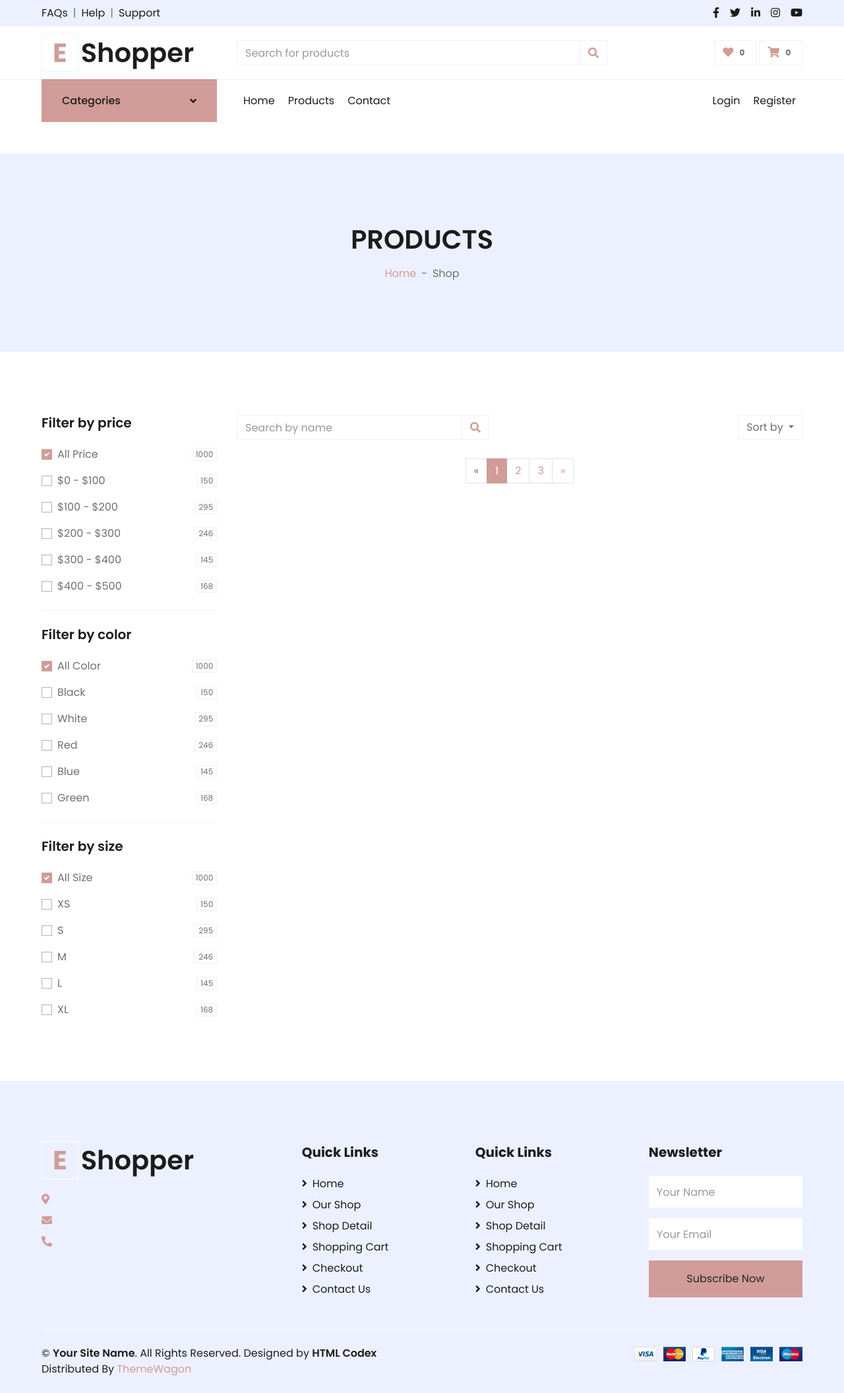
After one commit to BakuCodeRepos/p810, a Django app: page /products in a window 1280 px wide. The commit adds this page. Shown: the whole page at 66% size. Run offline with Django 5.2, Linux system fonts and the light colour scheme; data that the repository does not hold is empty; some libraries are stand-ins or nearby versions.

Commit message:
product list and detail pages added

```diff
--- a/app/app/urls.py
+++ b/app/app/urls.py
@@ -8,6 +8,7 @@ urlpatterns = [
     path('', include('core.urls')),
     path('', include('contact.urls')),
     path('', include('account.urls')),
+    path('', include('product.urls')),
 ]
 
 if settings.DEBUG:
--- a/app/product/admin.py
+++ b/app/product/admin.py
@@ -1,5 +1,5 @@
 from django.contrib import admin
-from .models import Comment, Product, ProductType, Color, Size, Category
+from .models import Comment, Product, ProductType, Color, Size, Category, Brand
 from .forms import CategoryAdminForm
 
 admin.site.register(Comment)
@@ -7,6 +7,7 @@ admin.site.register(Product)
 admin.site.register(ProductType)
 admin.site.register(Color)
 admin.site.register(Size)
+admin.site.register(Brand)
 
 @admin.register(Category)
 class CategoryAdmin(admin.ModelAdmin):
--- /dev/null
+++ b/app/product/urls.py
@@ -0,0 +1,8 @@
+from django.urls import path
+
+from . import views
+
+urlpatterns = [
+    path('products', views.ProductListView.as_view(), name='products'),
+    path('products/<slug:slug>', views.ProductDetailView.as_view(), name='product-detail'),
+]
--- a/app/product/views.py
+++ b/app/product/views.py
@@ -1,3 +1,23 @@
 from django.shortcuts import render
+from django.views.generic import ListView, DeleteView, DetailView, UpdateView
+from .models import Product
 
-# Create your views here.
+
+# def products(request): # function based product list view
+#     products = Product.objects.all()
+#     context = {
+#         'products': products
+#     }
+#     return render(request, 'product/list.html', context)
+
+class ProductListView(ListView): # class based product list view
+    queryset = Product.objects.all()
+    context_object_name = 'products' # default name = object_list
+    template_name = 'product/list.html'
+
+
+class ProductDetailView(DetailView):
+    queryset = Product.objects.all()
+    context_object_name = 'product'
+    template_name = 'product/detail.html'
+    slug_url_kwarg = 'slug'
--- a/app/templates/base/index.html
+++ b/app/templates/base/index.html
@@ -145,7 +145,7 @@
                     <div class="collapse navbar-collapse justify-content-between" id="navbarCollapse">
                         <div class="navbar-nav mr-auto py-0">
                             <a href="{% url 'index' %}" class="nav-item nav-link{% if request.resolver_match.url_name == 'index' %} active{% endif %}">Home</a>
-                            <a href="#" class="nav-item nav-link">Products</a>
+                            <a href="{% url 'products' %}" class="nav-item nav-link">Products</a>
                             <a href="{% url 'contact' %}" class="nav-item nav-link{% if request.resolver_match.url_name == 'contact' %} active{% endif %}">Contact</a>
                         </div>
                         <div class="navbar-nav ml-auto py-0">
--- /dev/null
+++ b/app/templates/product/list.html
@@ -0,0 +1,216 @@
+{% extends "base/index.html" %}
+{% load static i18n %}
+
+{% block content %}
+    <!-- Page Header Start -->
+    <div class="container-fluid bg-secondary mb-5">
+        <div class="d-flex flex-column align-items-center justify-content-center" style="min-height: 300px">
+            <h1 class="font-weight-semi-bold text-uppercase mb-3">{% trans 'Products' %}</h1>
+            <div class="d-inline-flex">
+                <p class="m-0"><a href="">{% trans 'Home' %}</a></p>
+                <p class="m-0 px-2">-</p>
+                <p class="m-0">{% trans 'Shop' %}</p>
+            </div>
+        </div>
+    </div>
+    <!-- Page Header End -->
+
+
+    <!-- Shop Start -->
+    <div class="container-fluid pt-5">
+        <div class="row px-xl-5">
+            <!-- Shop Sidebar Start -->
+            <div class="col-lg-3 col-md-12">
+                <!-- Price Start -->
+                <div class="border-bottom mb-4 pb-4">
+                    <h5 class="font-weight-semi-bold mb-4">Filter by price</h5>
+                    <form>
+                        <div class="custom-control custom-checkbox d-flex align-items-center justify-content-between mb-3">
+                            <input type="checkbox" class="custom-control-input" checked id="price-all">
+                            <label class="custom-control-label" for="price-all">All Price</label>
+                            <span class="badge border font-weight-normal">1000</span>
+                        </div>
+                        <div class="custom-control custom-checkbox d-flex align-items-center justify-content-between mb-3">
+                            <input type="checkbox" class="custom-control-input" id="price-1">
+                            <label class="custom-control-label" for="price-1">$0 - $100</label>
+                            <span class="badge border font-weight-normal">150</span>
+                        </div>
+                        <div class="custom-control custom-checkbox d-flex align-items-center justify-content-between mb-3">
+                            <input type="checkbox" class="custom-control-input" id="price-2">
+                            <label class="custom-control-label" for="price-2">$100 - $200</label>
+                            <span class="badge border font-weight-normal">295</span>
+                        </div>
+                        <div class="custom-control custom-checkbox d-flex align-items-center justify-content-between mb-3">
+                            <input type="checkbox" class="custom-control-input" id="price-3">
+                            <label class="custom-control-label" for="price-3">$200 - $300</label>
+                            <span class="badge border font-weight-normal">246</span>
+                        </div>
+                        <div class="custom-control custom-checkbox d-flex align-items-center justify-content-between mb-3">
+                            <input type="checkbox" class="custom-control-input" id="price-4">
+                            <label class="custom-control-label" for="price-4">$300 - $400</label>
+                            <span class="badge border font-weight-normal">145</span>
+                        </div>
+                        <div class="custom-control custom-checkbox d-flex align-items-center justify-content-between">
+                            <input type="checkbox" class="custom-control-input" id="price-5">
+                            <label class="custom-control-label" for="price-5">$400 - $500</label>
+                            <span class="badge border font-weight-normal">168</span>
+                        </div>
+                    </form>
+                </div>
+                <!-- Price End -->
+
+                <!-- Color Start -->
+                <div class="border-bottom mb-4 pb-4">
+                    <h5 class="font-weight-semi-bold mb-4">Filter by color</h5>
+                    <form>
+                        <div class="custom-control custom-checkbox d-flex align-items-center justify-content-between mb-3">
+                            <input type="checkbox" class="custom-control-input" checked id="color-all">
+                            <label class="custom-control-label" for="price-all">All Color</label>
+                            <span class="badge border font-weight-normal">1000</span>
+                        </div>
+                        <div class="custom-control custom-checkbox d-flex align-items-center justify-content-between mb-3">
+                            <input type="checkbox" class="custom-control-input" id="color-1">
+                            <label class="custom-control-label" for="color-1">Black</label>
+                            <span class="badge border font-weight-normal">150</span>
+                        </div>
+                        <div class="custom-control custom-checkbox d-flex align-items-center justify-content-between mb-3">
+                            <input type="checkbox" class="custom-control-input" id="color-2">
+                            <label class="custom-control-label" for="color-2">White</label>
+                            <span class="badge border font-weight-normal">295</span>
+                        </div>
+                        <div class="custom-control custom-checkbox d-flex align-items-center justify-content-between mb-3">
+                            <input type="checkbox" class="custom-control-input" id="color-3">
+                            <label class="custom-control-label" for="color-3">Red</label>
+                            <span class="badge border font-weight-normal">246</span>
+                        </div>
+                        <div class="custom-control custom-checkbox d-flex align-items-center justify-content-between mb-3">
+                            <input type="checkbox" class="custom-control-input" id="color-4">
+                            <label class="custom-control-label" for="color-4">Blue</label>
+                            <span class="badge border font-weight-normal">145</span>
+                        </div>
+                        <div class="custom-control custom-checkbox d-flex align-items-center justify-content-between">
+                            <input type="checkbox" class="custom-control-input" id="color-5">
+                            <label class="custom-control-label" for="color-5">Green</label>
+                            <span class="badge border font-weight-normal">168</span>
+                        </div>
+                    </form>
+                </div>
+                <!-- Color End -->
+
+                <!-- Size Start -->
+                <div class="mb-5">
+                    <h5 class="font-weight-semi-bold mb-4">Filter by size</h5>
+                    <form>
+                        <div class="custom-control custom-checkbox d-flex align-items-center justify-content-between mb-3">
+                            <input type="checkbox" class="custom-control-input" checked id="size-all">
+                            <label class="custom-control-label" for="size-all">All Size</label>
+                            <span class="badge border font-weight-normal">1000</span>
+                        </div>
+                        <div class="custom-control custom-checkbox d-flex align-items-center justify-content-between mb-3">
+                            <input type="checkbox" class="custom-control-input" id="size-1">
+                            <label class="custom-control-label" for="size-1">XS</label>
+                            <span class="badge border font-weight-normal">150</span>
+                        </div>
+                        <div class="custom-control custom-checkbox d-flex align-items-center justify-content-between mb-3">
+                            <input type="checkbox" class="custom-control-input" id="size-2">
+                            <label class="custom-control-label" for="size-2">S</label>
+                            <span class="badge border font-weight-normal">295</span>
+                        </div>
+                        <div class="custom-control custom-checkbox d-flex align-items-center justify-content-between mb-3">
+                            <input type="checkbox" class="custom-control-input" id="size-3">
+                            <label class="custom-control-label" for="size-3">M</label>
+                            <span class="badge border font-weight-normal">246</span>
+                        </div>
+                        <div class="custom-control custom-checkbox d-flex align-items-center justify-content-between mb-3">
+                            <input type="checkbox" class="custom-control-input" id="size-4">
+                            <label class="custom-control-label" for="size-4">L</label>
+                            <span class="badge border font-weight-normal">145</span>
+                        </div>
+                        <div class="custom-control custom-checkbox d-flex align-items-center justify-content-between">
+                            <input type="checkbox" class="custom-control-input" id="size-5">
+                            <label class="custom-control-label" for="size-5">XL</label>
+                            <span class="badge border font-weight-normal">168</span>
+                        </div>
+                    </form>
+                </div>
+                <!-- Size End -->
+            </div>
+            <!-- Shop Sidebar End -->
+
+
+            <!-- Shop Product Start -->
+            <div class="col-lg-9 col-md-12">
+                <div class="row pb-3">
+                    <div class="col-12 pb-1">
+                        <div class="d-flex align-items-center justify-content-between mb-4">
+                            <form action="">
+                                <div class="input-group">
+                                    <input type="text" class="form-control" placeholder="Search by name">
+                                    <div class="input-group-append">
+                                        <span class="input-group-text bg-transparent text-primary">
+                                            <i class="fa fa-search"></i>
+                                        </span>
+                                    </div>
+                                </div>
+                            </form>
+                            <div class="dropdown ml-4">
+                                <button class="btn border dropdown-toggle" type="button" id="triggerId" data-toggle="dropdown" aria-haspopup="true"
+                                        aria-expanded="false">
+                                            Sort by
+                                        </button>
+                                <div class="dropdown-menu dropdown-menu-right" aria-labelledby="triggerId">
+                                    <a class="dropdown-item" href="#">Latest</a>
+                                    <a class="dropdown-item" href="#">Popularity</a>
+                                    <a class="dropdown-item" href="#">Best Rating</a>
+                                </div>
+                            </div>
+                        </div>
+                    </div>
+
+                    {% for product in products %}
+                        <div class="col-lg-4 col-md-6 col-sm-12 pb-1">
+                            <div class="card product-item border-0 mb-4">
+                                <div class="card-header product-img position-relative overflow-hidden bg-transparent border p-0">
+                                    <img class="img-fluid w-100" src="{{ product.image.url }}" alt="{{ product.name }}">
+                                </div>
+                                <div class="card-body border-left border-right text-center p-0 pt-4 pb-3">
+                                    <h6 class="text-truncate mb-3">{{ product.name }}</h6>
+                                    <div class="d-flex justify-content-center">
+                                        <h6>{{ product.price }} AZN</h6>{% if product.has_discount %}<h6 class="text-muted ml-2"><del>{{ product.old_price }} AZN</del></h6>{% endif %}
+                                    </div>
+                                </div>
+                                <div class="card-footer d-flex justify-content-between bg-light border">
+                                    <a href="{% url 'product-detail' product.slug %}" class="btn btn-sm text-dark p-0"><i class="fas fa-eye text-primary mr-1"></i>View Detail</a>
+                                </div>
+                            </div>
+                        </div>
+                    {% endfor %}
+
+                    <div class="col-12 pb-1">
+                        <nav aria-label="Page navigation">
+                          <ul class="pagination justify-content-center mb-3">
+                            <li class="page-item disabled">
+                              <a class="page-link" href="#" aria-label="Previous">
+                                <span aria-hidden="true">&laquo;</span>
+                                <span class="sr-only">Previous</span>
+                              </a>
+                            </li>
+                            <li class="page-item active"><a class="page-link" href="#">1</a></li>
+                            <li class="page-item"><a class="page-link" href="#">2</a></li>
+                            <li class="page-item"><a class="page-link" href="#">3</a></li>
+                            <li class="page-item">
+                              <a class="page-link" href="#" aria-label="Next">
+                                <span aria-hidden="true">&raquo;</span>
+                                <span class="sr-only">Next</span>
+                              </a>
+                            </li>
+                          </ul>
+                        </nav>
+                    </div>
+                </div>
+            </div>
+            <!-- Shop Product End -->
+        </div>
+    </div>
+    <!-- Shop End -->
+{% endblock %}
```
Also changed, not shown: app/templates/product/detail.html (added, +257 -0 lines).
